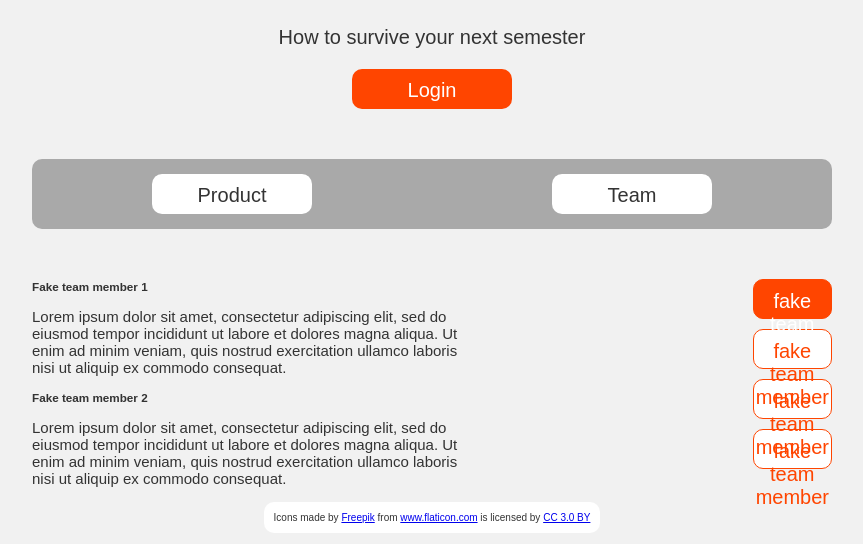
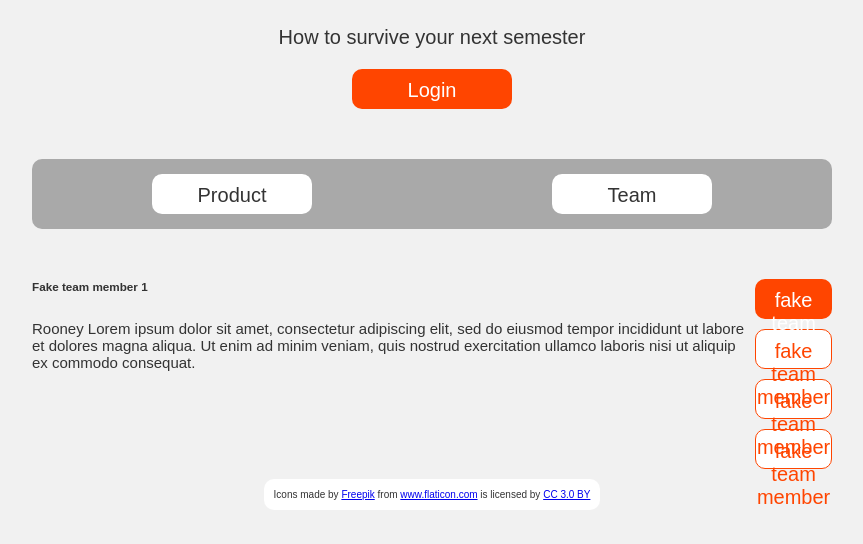
Before and after one commit to bw-better-professor-team/BuildWeek-4_15_19-BetterProfessor-Ui, a plain HTML site: page team.html in a window 1280 px wide. Shown: the part 333-877 px from the top of the page, without its empty margins (208-1071 px from the left). After the commit the page ends 854 px from the top, so only its background shows below. Drawn offline with Linux system fonts and the light colour scheme; a web font is replaced by a local one.

Commit message:
components functionality working correctly, formatting is bad

```diff
--- a/LESS/team.less
+++ b/LESS/team.less
@@ -4,28 +4,39 @@
     justify-content: space-between;
 }
 
-.team-member-bio {
-    width: 60%;
+
+
+.active-bio {
+    display: flex;
+    flex-direction: column;
 }
 
+.inactive-bio {
+    display: none;
+
+}
+
+
+
 .team-member-button {
-    width           : 100%;
-    height          : 40px;
-    padding         : 10px 0px;
-    margin          : 10px 0px;
+    width  : 100%;
+    height : 40px;
+    padding: 10px 0px;
+    margin : 10px 0px;
 
-    border-radius   : 10px;
-    border          : 1px solid @better-prof-login-background;
-    text-align      : center;
-    text-decoration : none;
-    font-size       : 2rem;
-    display         : flex;
-    flex-direction  : column;
+    border-radius  : 10px;
+    border         : 1px solid @better-prof-login-background;
+    text-align     : center;
+    text-decoration: none;
+    font-size      : 2rem;
+    display        : flex;
+    flex-direction : column;
 }
 
 .active-button {
     background-color: @better-prof-login-background;
     color           : @better-prof-login-text;
+    border          : none;
 }
 
 .inactive-button {
--- a/javascript/team.js
+++ b/javascript/team.js
@@ -7,7 +7,8 @@ class TeamMemberButton {
 
     // Get the `data-tab` value from this.tabElement and store it here
     // this.tabData = this.tabElement.dataset.tab;
-    this.buttonData = this.button.dataset.lastName;
+    console.log(this.button.dataset);
+    this.buttonData = this.button.dataset.lastname;
     console.log("this.buttonData");
     console.log(this.buttonData)
 
@@ -20,9 +21,9 @@ class TeamMemberButton {
     //   this.cards = document.querySelectorAll(`.card[data-tab="${this.tabData}"]`);
     // }
 
-    this.lastNameBio = document.querySelector(`.team-member-bio[data-tab="${this.buttonData}"]`)
-    console.log("this.lastNameBio");
-    console.log(this.lastNameBio);
+    this.lastnameBio = document.querySelector(`.team-member-bio[data-lastname="${this.buttonData}"]`)
+    console.log("this.lastnameBio");
+    console.log(this.lastnameBio);
 
 
      // Map over the newly converted NodeList we just created in our if statement above. Convert each this.cards element into a new instance of the TabCard class. Pass in a card object to the TabCard class.
@@ -52,59 +53,18 @@ class TeamMemberButton {
     const bios = document.querySelectorAll('.team-member-bio');
     bios.forEach( bio => { bio.style.display = 'none'});
 
-    this.lastNameBio.style.display = 'flex';
-    // const cards = document.querySelectorAll('.card');
-    // Iterate through the NodeList setting the display style each one to 'none'
-    // cards.forEach(function(card){
-      // card.style.display = 'None';
-    // });
-
-    // Add a class of ".active-tab" to this.tabElement
-
-    // this.tabElement.classList.add('active-tab');
-
-    // Notice we are looping through the this.cards array and invoking selectCard() from the TabCard class. Just un-comment the code and study what is happening here.
-    // this.cards.forEach(card => card.selectCard());
-
+    this.lastnameBio.style.display = 'flex';
+    this.button.classList.remove('inactive-button');
+    this.button.classList.add('active-button');
 
   }
 }
 
-// class BioSection {
-
-  // constructor(cardElement){
-    // Assign this.cardElement to the cardElement DOM reference
-    // this.cardElement = cardElement;
-  // }
-
-  // constructor(lastNameBio) {
-    // this.lastNameBio = lastNameBio;
-  // }
-  // selectBio(){
-    // Update the style of this.cardElement to display = "flex"
-    // this.cardElement.style.display = "flex";
-  // }
-
-// }
-
-
-/* START HERE:
-
-- Select all classes named ".tab" and assign that value to the tabs variable
-
-- With your selection in place, now chain a .forEach() method onto the tabs variable to iterate over the DOM NodeList
-
-- In your .forEach() method's callback function, return a new instance of TabLink and pass in each tab as a parameter
-
-// */
-
-// let tabs = document.querySelectorAll('.tab');
-
-// tabs.forEach(function(tab){
-//   return new TabLink(tab);
-// });
 
 let teamMemberButtons = document.querySelectorAll('.team-member-button');
+
+console.log("start at bottom of page");
+console.log(teamMemberButtons);
 
 teamMemberButtons.forEach(function(button){
   return new TeamMemberButton(button);
--- a/team.html
+++ b/team.html
@@ -32,25 +32,39 @@
 
       <div class="team-section">
         <div class="team-bios">
-          <div class="team-member-bio" data-lastName="Rooney">
+          <div class="team-member-bio active-bio" data-lastName="Rooney">
             <h3>Fake team member 1</h3>
-            <p>Lorem ipsum dolor sit amet, consectetur adipiscing elit, sed do eiusmod tempor incididunt ut labore et
+            <p>Rooney Lorem ipsum dolor sit amet, consectetur adipiscing elit, sed do eiusmod tempor incididunt ut labore et
               dolores magna aliqua. Ut enim ad minim veniam, quis nostrud exercitation ullamco laboris nisi ut aliquip
               ex commodo consequat.</p>
           </div>
-          <div class="team-member-bio" data-lastName="Smith">
+          <div class="team-member-bio inactive-bio" data-lastName="Smith">
             <h3>Fake team member 2</h3>
-            <p>Lorem ipsum dolor sit amet, consectetur adipiscing elit, sed do eiusmod tempor incididunt ut labore et
+            <p>Smith Lorem ipsum dolor sit amet, consectetur adipiscing elit, sed do eiusmod tempor incididunt ut labore et
               dolores magna aliqua. Ut enim ad minim veniam, quis nostrud exercitation ullamco laboris nisi ut aliquip
               ex commodo consequat.</p>
           </div>
+          <div class="team-member-bio inactive-bio" data-lastName="Howard">
+              <h3>Fake team member 3</h3>
+              <p>Howard Lorem ipsum dolor sit amet, consectetur adipiscing elit, sed do eiusmod tempor incididunt ut labore et
+                dolores magna aliqua. Ut enim ad minim veniam, quis nostrud exercitation ullamco laboris nisi ut aliquip
+                ex commodo consequat.</p>
+            </div>
+
+
+            <div class="team-member-bio inactive-bio" data-lastName="Brook">
+                <h3>Fake team member 4</h3>
+                <p>Brook Lorem ipsum dolor sit amet, consectetur adipiscing elit, sed do eiusmod tempor incididunt ut labore et
+                  dolores magna aliqua. Ut enim ad minim veniam, quis nostrud exercitation ullamco laboris nisi ut aliquip
+                  ex commodo consequat.</p>
+              </div>
           <!-- end team bios -->
         </div>
         <div class="team-member-buttons">
-          <a href="#" class="team-member-button active-button" data-lastName="Rooney">fake team member</a>
-          <a href="#" class="team-member-button inactive-button" data-lastName="Smith">fake team member</a>
-          <a href="#" class="team-member-button inactive-button">fake team member</a>
-          <a href="#" class="team-member-button inactive-button">fake team member</a>
+          <div data-lastname="Rooney" class="team-member-button active-button">fake team member</div>
+          <div data-lastname="Smith" class="team-member-button inactive-button" >fake team member</div>
+          <div data-lastname="Howard" class="team-member-button inactive-button">fake team member</div>
+          <div data-lastname="Brook" class="team-member-button inactive-button">fake team member</div>
         </div>
       </div>
 
```
Also changed, not shown: CSS/index.css.
